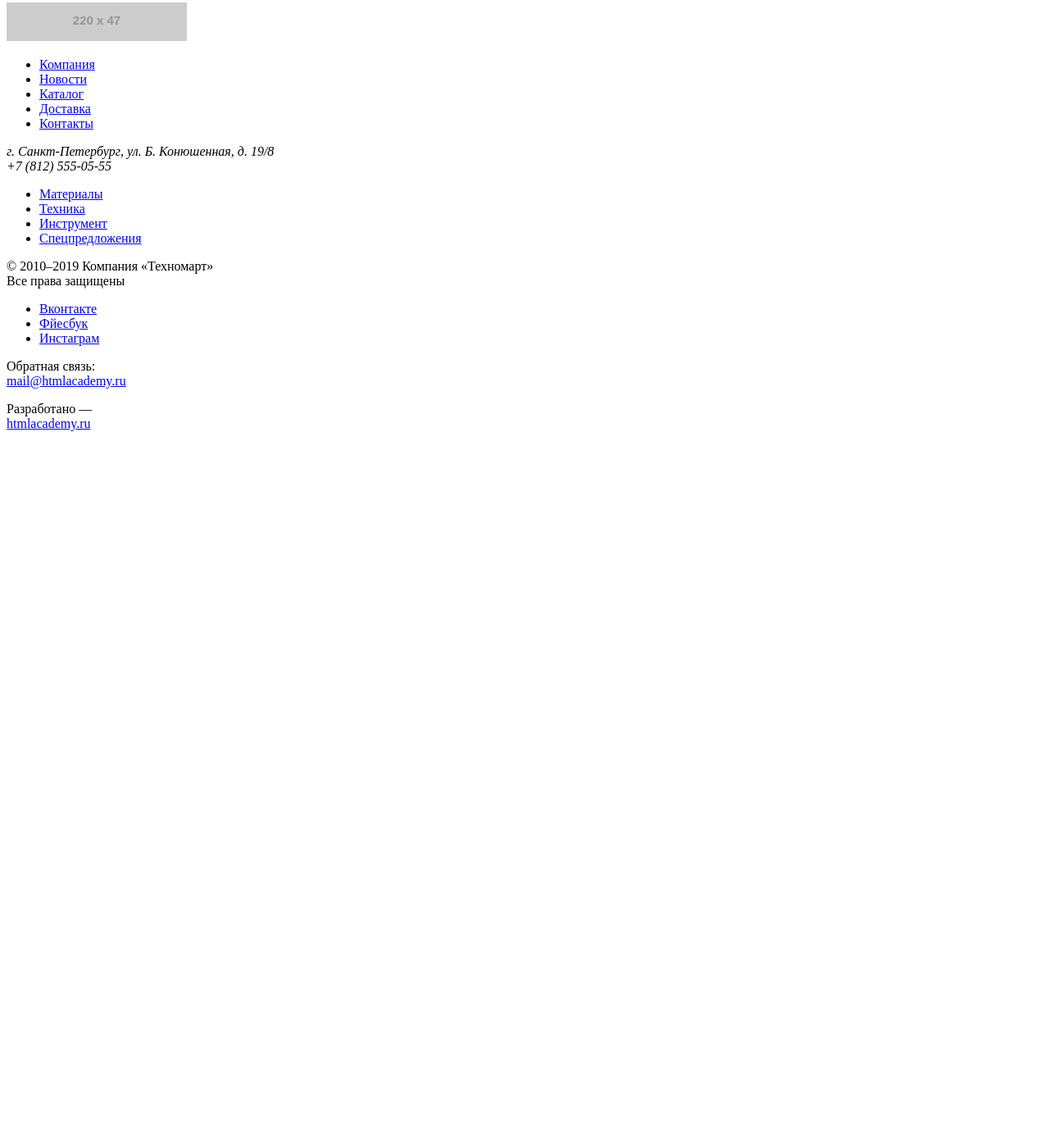
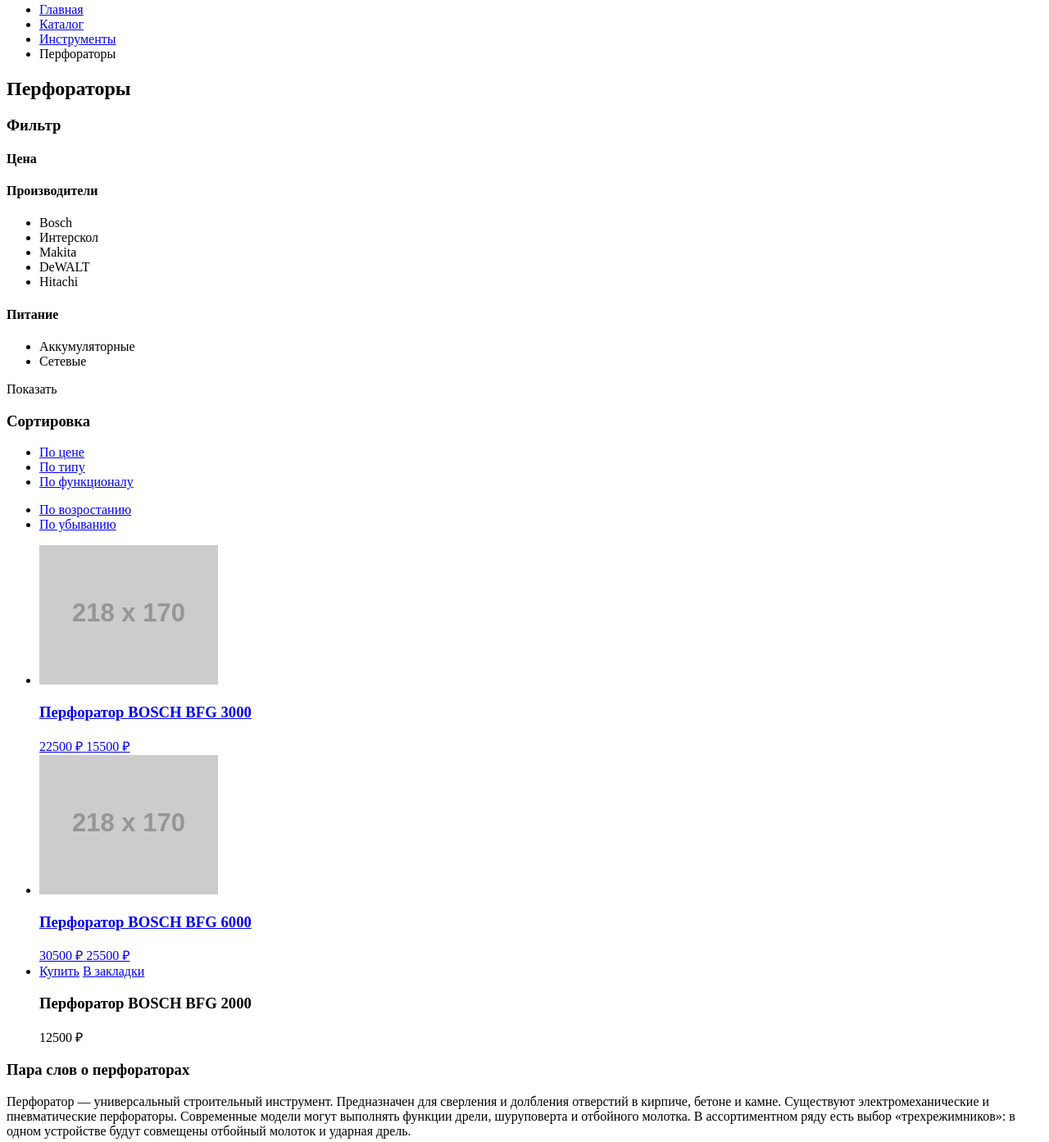
Before and after one commit to sushanek/52647-technomart-25, a plain HTML site: page catalog.html in a window 1280 px wide. Shown: the part 371-1764 px from the top of the page at 82% size. Before the commit the page ends 913 px from the top, so only its background shows below. Drawn offline with Linux system fonts and the light colour scheme; placeholder pictures from the web are drawn by us.

Commit message:
Страница каталога technomart-catalog

```diff
--- a/catalog.html
+++ b/catalog.html
@@ -43,6 +43,92 @@
       </nav>
     </header>
     <main>
+      <ul class = "breadcrumb">
+        <li class = "breadcrumb-item"><a href="#">Главная</a></li>
+        <li class = "breadcrumb-item"><a href="#">Каталог</a></li>
+        <li class = "breadcrumb-item"><a href="#">Инструменты</a></li>
+        <li class = "breadcrumb-item">Перфораторы</li>
+      </ul>
+      <h2>Перфораторы</h2>
+
+      <aside class = "filter">
+        <h3 class = "sort-title">Фильтр</h3>
+        <div class = "filter-price">
+          <h4>Цена</h4>
+          <!--Слайдер цены-->
+        </div>
+        <div class = "filter-brand">
+          <h4>Производители</h4>
+          <ul class = "filter-brand-list">
+            <li>Bosch</li>
+            <li>Интерскол</li>
+            <li>Makita</li>
+            <li>DeWALT</li>
+            <li>Hitachi</li>
+          </ul>
+        </div>
+        <div class = "filter-power">
+          <h4>Питание</h4>
+          <ul class = "filter-power-list">
+            <li>Аккумуляторные</li>
+            <li>Сетевые</li>
+          </ul>
+        </div>
+        <span class = "btn">Показать</span>
+      </aside>
+
+      <section class = "catalog">
+        <div class = "sort">
+          <h3 class = "sort-title">Сортировка</h3>
+          <ul class = "sort-list">
+            <li><a href = "#">По цене</a></li>
+            <li><a href = "#">По типу</a></li>
+            <li><a href = "#">По функционалу</a></li>
+          </ul>
+          <ul class = "sort-direction">
+              <li><a href = "#">По возростанию</a></li>
+              <li><a href = "#">По убыванию</a></li>
+            </ul>
+        </div>
+        <ul class = "catalog-list">
+          <li class = "catalog-item">
+            <a href = "#">
+              <img src = "http://placehold.it/218x170" width = "218" height = "170" alt="Фотография Перфоратор BOSCH BFG 3000">
+              <h3>Перфоратор BOSCH BFG 3000</h3>
+              <span class = "old-price">22500 ₽</span>
+              <span class = "new-price">15500 ₽</span>
+            </a>
+          </li>
+          <li class = "catalog-item">
+            <a href = "#">
+              <img src = "http://placehold.it/218x170" width = "218" height = "170" alt="Фотография Перфоратор BOSCH BFG 6000">
+              <h3>Перфоратор BOSCH BFG 6000</h3>
+              <span class = "old-price">30500 ₽</span>
+              <span class = "new-price">25500 ₽</span>
+            </a>
+          </li>
+          <li class = "catalog-item new-item-flag select">
+            <a href = "#">
+              <a class = "btn" href = "#">Купить</a>
+              <a class = "btn" href = "#">В закладки</a>
+              <h3>Перфоратор BOSCH BFG 2000</h3>
+              <span class = "old-price"></span>
+              <span class = "new-price">12500 ₽</span>
+            </a>
+          </li>
+        </ul>
+
+      </section>
+
+      <article>
+        <h3>Пара слов о перфораторах</h3>
+        <p>
+          Перфоратор — универсальный строительный инструмент. Предназначен для сверления и долбления отверстий в кирпиче, бетоне и камне.
+          Существуют электромеханические и пневматические перфораторы. Современные модели могут выполнять функции дрели, шуруповерта и
+          отбойного молотка. В ассортиментном ряду есть выбор «трехрежимников»: в одном устройстве будут совмещены отбойный молоток и
+          ударная дрель.
+        </p>
+      </article>
 
 
 
```
Also changed, not shown: index.html (+6 -6 lines).
